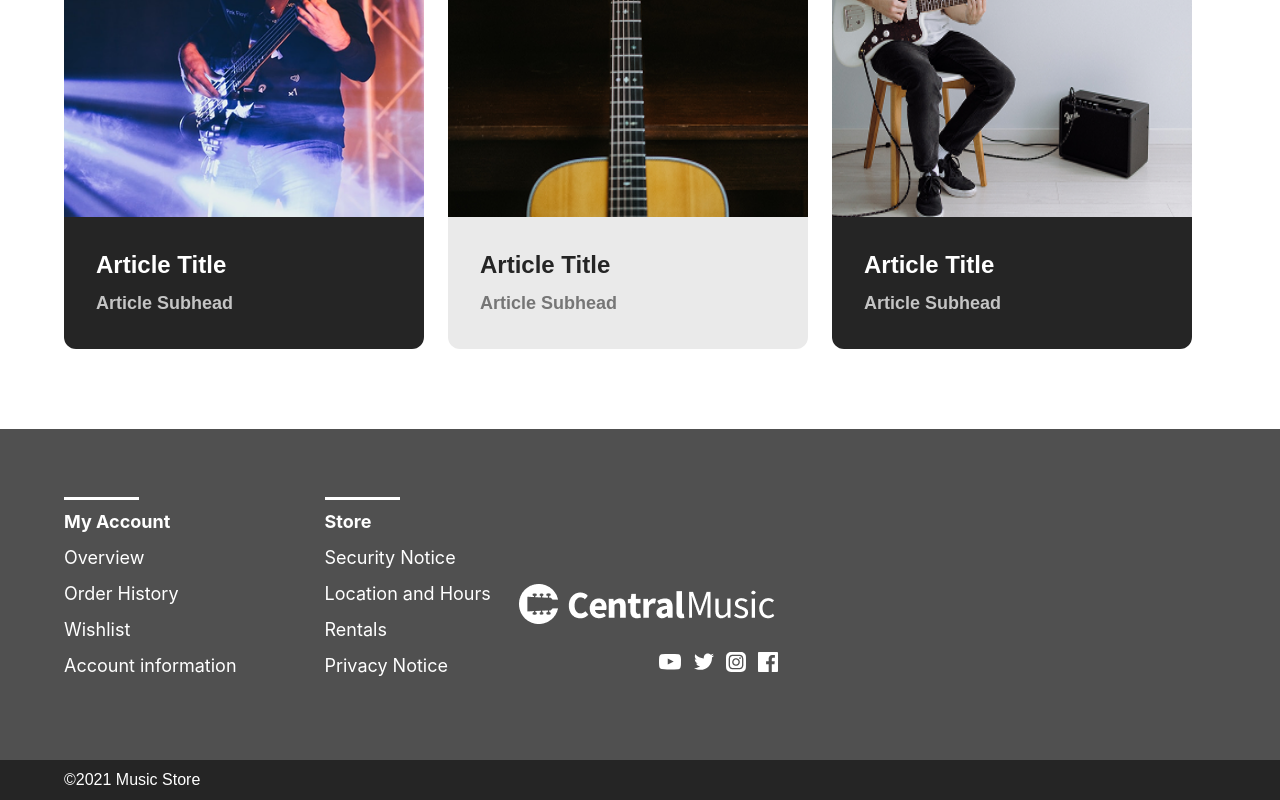
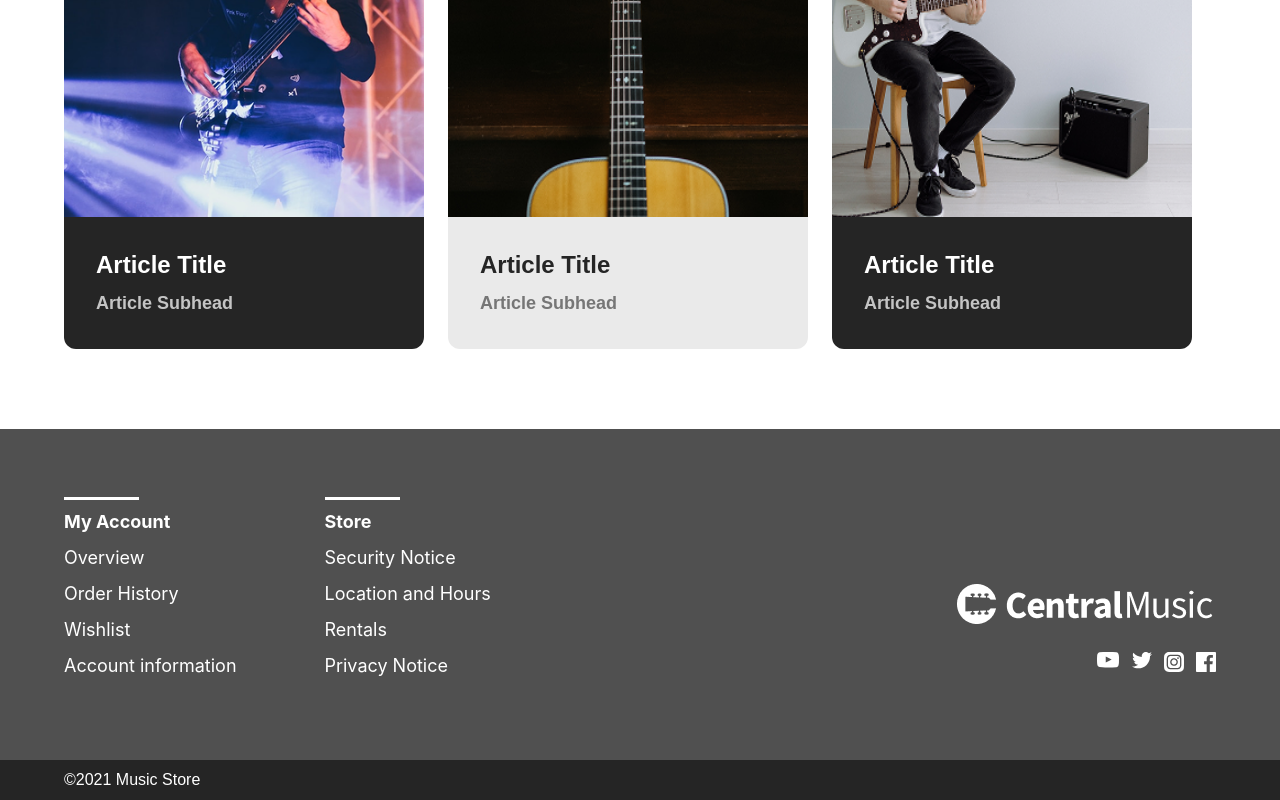
Before and after one commit to annaeugeniyevna/central-music-on-React, a React (Vite) app: page / in a window 1280 px wide. Shown: the part 3207-4007 px from the top of the page. Built offline with nearby package versions, Linux system fonts and the light colour scheme.

Commit message:
feat: add responsive style for Footer section

```diff
--- a/src/components/Footer.jsx
+++ b/src/components/Footer.jsx
@@ -12,7 +12,7 @@ const Footer = () => {
             <div
             className="max-w-[1440px] mx-auto px-[5%]">
                 <div
-                className="md:flex md:space-between md:items-center md:gap-7">
+                className="w-full md:flex md:items-center md:justify-between">
                     <div
                     className="md:flex md:gap-22">
                         <div
@@ -108,14 +108,22 @@ const Footer = () => {
                         <div
                         className="max-w-[120px] flex flex-row gap-3 mx-auto
                         md:mx-0 md:ml-35">
+                            <a href="/">
                                 <img
                                 src={youtubeIcon} alt="Youtube"/>
+                            </a>
+                            <a href="/">
                                 <img
                                 src={twitterIcon} alt="Twitter"/>
+                            </a>
+                            <a href="/">
                                 <img
                                 src={instIcon} alt="Instagram"/>
+                            </a>
+                            <a href="/">
                                 <img
                                 src={facebookIcon} alt="Facebook"/>
+                            </a>
                         </div>
                     </div>
                 </div>
```
Lines whose indentation alone changed are shown as unchanged.
